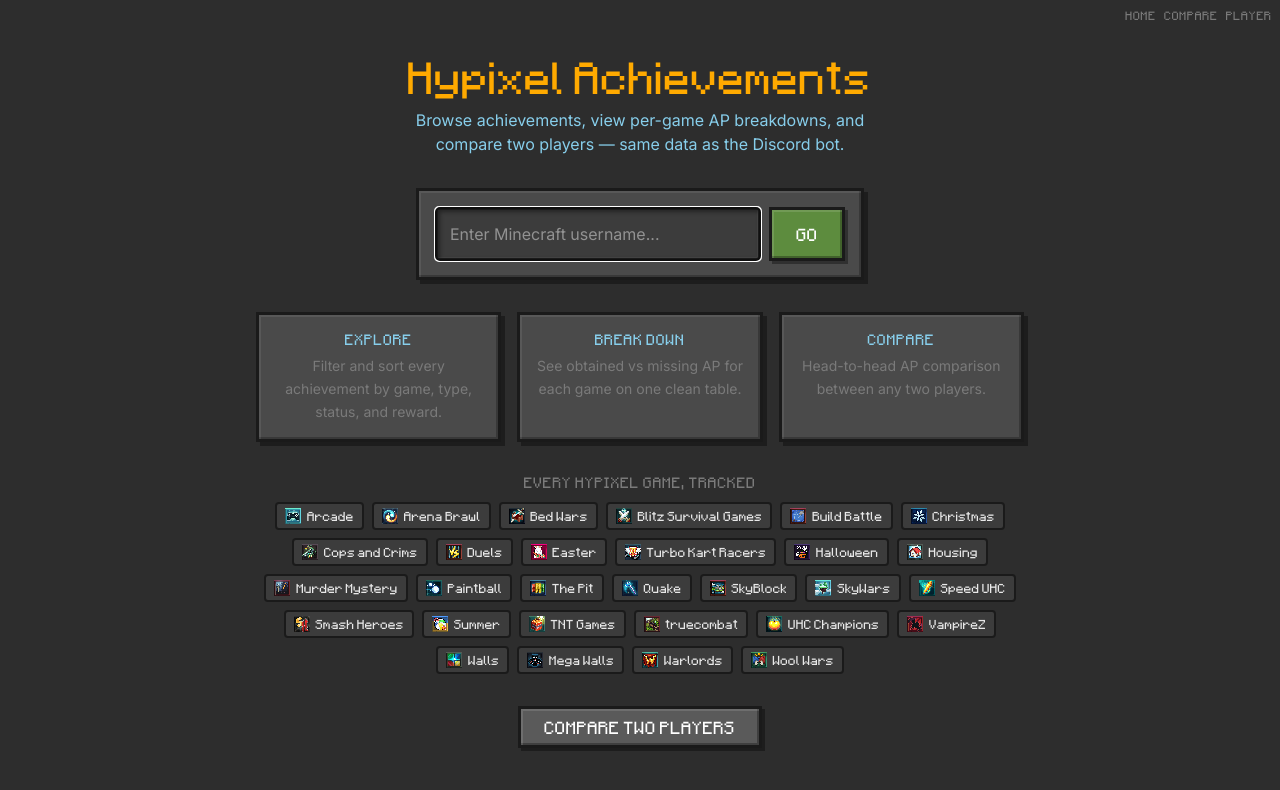
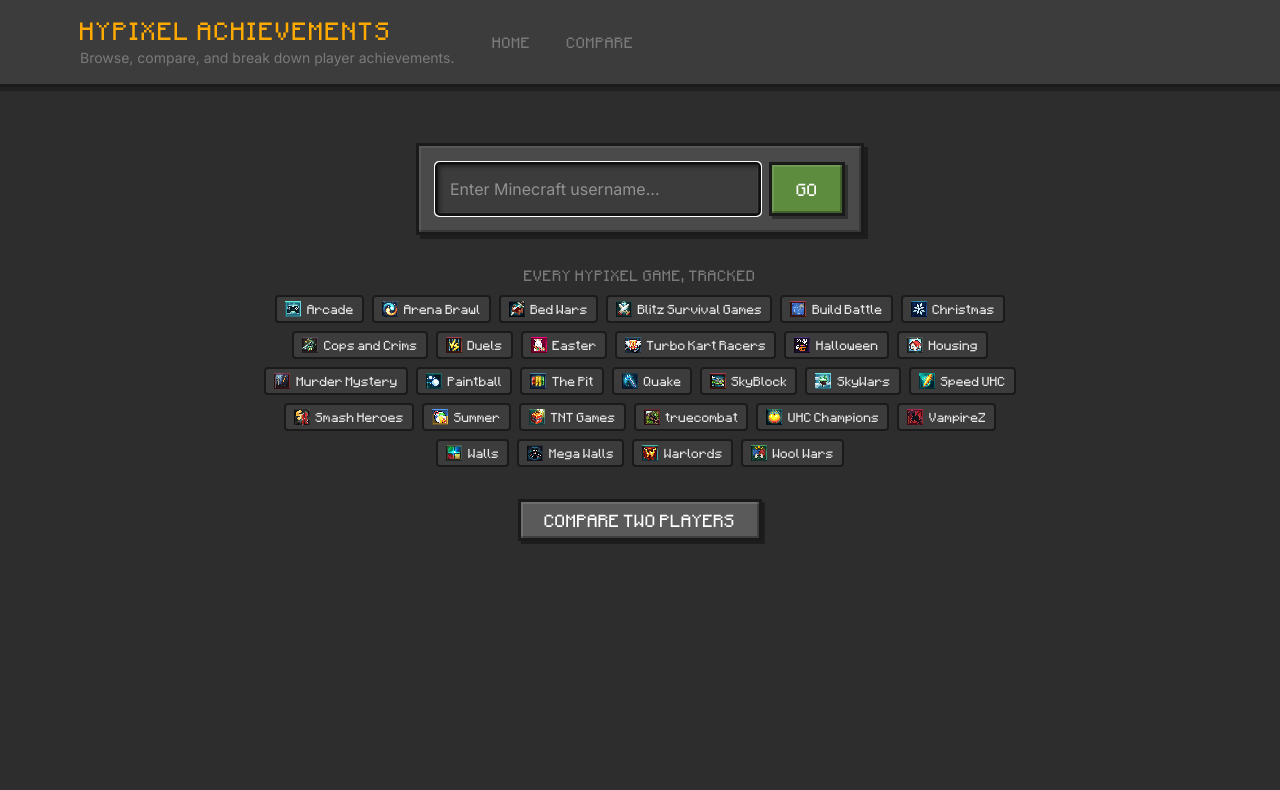
Before and after one commit to aymvngg/hypixel-achievements-nextjs, a Next.js app: page / in a window 1280 px wide. Shown: the top 790 px of the page. Built offline with nearby package versions, Linux system fonts and the light colour scheme.

Commit message:
feat: refactor layout and navigation components, add SiteHeader for improved player search functionality

```diff
--- a/app/(queries)/player/[username]/page.tsx
+++ b/app/(queries)/player/[username]/page.tsx
@@ -53,7 +53,6 @@
 				initialParams={filterParams}
 				compactViews={toCompactViews(data.views)}
 				games={data.games}
-				currentUsername={decoded}
 			/>
 		</div>
 	)
--- a/app/layout.tsx
+++ b/app/layout.tsx
@@ -1,50 +1,85 @@
-import type { Metadata } from 'next';
-import { Inter } from 'next/font/google';
-import localFont from 'next/font/local';
-import { CornerNav } from '@/components/layout/CornerNav';
-import './globals.css';
+import type { Metadata } from "next"
+import { Inter } from "next/font/google"
+import localFont from "next/font/local"
+import Link from "next/link"
+import { Suspense } from "react"
+import { SiteHeader } from "@/components/layout/SiteHeader"
+import "./globals.css"
 
 const inter = Inter({
-  variable: '--font-body',
-  subsets: ['latin'],
-  weight: ['400', '700'],
-  display: 'swap',
-});
+	variable: "--font-body",
+	subsets: ["latin"],
+	weight: ["400", "700"],
+	display: "swap",
+})
 
 const minecraft = localFont({
 	src: [
 		{
-      path: './fonts/minecraft.woff2',
-      weight: '400',
-      style: 'normal',
+			path: "./fonts/minecraft.woff2",
+			weight: "400",
+			style: "normal",
 		},
 		{
-      path: './fonts/minecraft.woff',
-      weight: '400',
-      style: 'normal',
+			path: "./fonts/minecraft.woff",
+			weight: "400",
+			style: "normal",
 		},
 	],
-  variable: '--font-pixel',
-  display: 'swap',
-  fallback: ['monospace'],
-});
+	variable: "--font-pixel",
+	display: "swap",
+	fallback: ["monospace"],
+})
 
 export const metadata: Metadata = {
-  title: 'Hypixel Achievements',
-  description: 'Browse, compare, and break down Hypixel player achievements',
-};
+	title: "Hypixel Achievements",
+	description: "Browse, compare, and break down Hypixel player achievements",
+}
 
 export default function RootLayout({
 	children,
 }: Readonly<{
-  children: React.ReactNode;
+	children: React.ReactNode
 }>) {
 	return (
 		<html lang="en" className={`${inter.variable} ${minecraft.variable}`}>
 			<body className="min-h-dvh flex flex-col bg-background text-foreground font-sans antialiased">
-        <CornerNav />
+				<Suspense
+					fallback={
+						<header className="w-full border-b-[3px] border-mc-border bg-mc-stone-dark shadow-[0_4px_0_rgba(0,0,0,0.28)]">
+							<div className="w-full max-w-6xl mx-auto px-4 py-4 flex flex-col gap-3 lg:flex-row lg:items-center lg:justify-between">
+								<div className="flex flex-col gap-3 lg:flex-row lg:items-center lg:gap-6">
+									<Link href="/" className="inline-flex flex-col gap-1 w-fit">
+										<span className="font-display text-lg sm:text-xl text-mc-gold tracking-[0.08em] uppercase">
+											Hypixel Achievements
+										</span>
+										<span className="text-xs sm:text-sm text-mc-stone-light">
+											Browse, compare, and break down player achievements.
+										</span>
+									</Link>
+									<nav className="flex flex-wrap items-center gap-2 text-xs font-display uppercase tracking-wider">
+										<Link
+											href="/"
+											className="px-3 py-1.5 border-2 border-transparent text-mc-stone-light hover:text-mc-gold hover:border-mc-border/60 hover:bg-black/15 transition-colors"
+										>
+											Home
+										</Link>
+										<Link
+											href="/compare"
+											className="px-3 py-1.5 border-2 border-transparent text-mc-stone-light hover:text-mc-gold hover:border-mc-border/60 hover:bg-black/15 transition-colors"
+										>
+											Compare
+										</Link>
+									</nav>
+								</div>
+							</div>
+						</header>
+					}
+				>
+					<SiteHeader />
+				</Suspense>
 				<main className="flex-1 w-full max-w-6xl mx-auto px-4 py-6">{children}</main>
 			</body>
 		</html>
-  );
+	)
 }
--- a/app/page.tsx
+++ b/app/page.tsx
@@ -1,54 +1,33 @@
-import Link from 'next/link';
-import { PlayerSearch } from '@/components/home/PlayerSearch';
-import { BlockPanel } from '@/components/ui/BlockPanel';
-import { PixelButton } from '@/components/ui/PixelButton';
-import { PixelImg } from '@/components/ui/PixelImg';
-import { ALL_GAME_KEYS, formatGameLabel, gameIconUrl } from '@/lib/util/games';
+import Link from "next/link"
+import { PlayerSearch } from "@/components/home/PlayerSearch"
+import { BlockPanel } from "@/components/ui/BlockPanel"
+import { PixelButton } from "@/components/ui/PixelButton"
+import { PixelImg } from "@/components/ui/PixelImg"
+import { ALL_GAME_KEYS, formatGameLabel, gameIconUrl } from "@/lib/util/games"
 
 const features = [
 	{
-    title: 'Explore',
-    body: 'Filter and sort every achievement by game, type, status, and reward.',
+		title: "Explore",
+		body: "Filter and sort every achievement by game, type, status, and reward.",
 	},
 	{
-    title: 'Break down',
-    body: 'See obtained vs missing AP for each game on one clean table.',
+		title: "Break down",
+		body: "See obtained vs missing AP for each game on one clean table.",
 	},
 	{
-    title: 'Compare',
-    body: 'Head-to-head AP comparison between any two players.',
+		title: "Compare",
+		body: "Head-to-head AP comparison between any two players.",
 	},
-];
+]
 
 export default async function HomePage() {
-  'use cache';
+	"use cache"
 
-  const gameKeys = ALL_GAME_KEYS.filter((k) => k !== 'general' && k !== 'skyclash');
+	const gameKeys = ALL_GAME_KEYS.filter((k) => k !== "general" && k !== "skyclash")
 
 	return (
 		<div className="space-y-8 py-8">
-      <div className="text-center space-y-3">
-        <h1 className="font-[family-name:var(--font-pixel)] text-3xl sm:text-4xl text-mc-gold">
-          Hypixel Achievements
-        </h1>
-        <p className="text-mc-sky max-w-lg mx-auto text-sm sm:text-base">
-          Browse achievements, view per-game AP breakdowns, and compare two players — same data as
-          the Discord bot.
-        </p>
-      </div>
-
 			<PlayerSearch />
-
-      <div className="grid sm:grid-cols-3 gap-4 max-w-3xl mx-auto">
-        {features.map((f) => (
-          <BlockPanel key={f.title} className="text-center space-y-2">
-            <p className="font-[family-name:var(--font-pixel)] text-mc-sky uppercase text-xs tracking-wider">
-              {f.title}
-            </p>
-            <p className="text-sm text-mc-stone-light leading-relaxed">{f.body}</p>
-          </BlockPanel>
-        ))}
-      </div>
 
 			<div className="max-w-3xl mx-auto">
 				<p className="text-center text-xs font-[family-name:var(--font-pixel)] uppercase text-mc-stone-light tracking-wider mb-3">
@@ -56,26 +35,20 @@
 				</p>
 				<div className="flex flex-wrap justify-center gap-2">
 					{gameKeys.map((key) => {
-            const icon = gameIconUrl(key);
-            if (!icon) return null;
+						const icon = gameIconUrl(key)
+						if (!icon) return null
 						return (
 							<span
 								key={key}
 								title={formatGameLabel(key)}
 								className="flex items-center gap-1.5 px-2 py-1 rounded-sm border-2 border-mc-border bg-mc-stone-dark"
 							>
-                <PixelImg
-                  src={icon}
-                  alt=""
-                  width={16}
-                  height={16}
-                  className="shrink-0"
-                />
+								<PixelImg src={icon} alt="" width={16} height={16} className="shrink-0" />
 								<span className="text-[0.65rem] font-[family-name:var(--font-pixel)] text-foreground">
 									{formatGameLabel(key)}
 								</span>
 							</span>
-            );
+						)
 					})}
 				</div>
 			</div>
@@ -88,5 +61,5 @@
 				</Link>
 			</div>
 		</div>
-  );
+	)
 }
--- a/components/achievements/GameSidebar.tsx
+++ b/components/achievements/GameSidebar.tsx
@@ -1,6 +1,5 @@
 "use client"
 
-import { PlayerSwitchSearch } from "@/components/achievements/PlayerSwitchSearch"
 import { BlockPanel } from "@/components/ui/BlockPanel"
 import { PixelImg } from "@/components/ui/PixelImg"
 import { formatGameLabel, gameIconUrl } from "@/lib/util/games"
@@ -68,14 +67,12 @@
 	params,
 	totalStat,
 	gameStats,
-	currentUsername,
 	onGameSelect,
 }: {
 	games: string[]
 	params: AchievementSearchParams
 	totalStat: GameStat
 	gameStats: Record<string, GameStat>
-	currentUsername: string
 	onGameSelect: (game: string | undefined) => void
 }) {
 	const sortedGames = [...games].sort((a, b) => formatGameLabel(a).localeCompare(formatGameLabel(b)))
@@ -83,7 +80,6 @@
 
 	return (
 		<BlockPanel className="p-2 lg:max-h-[calc(100dvh-3rem)] lg:overflow-y-auto">
-			<PlayerSwitchSearch currentUsername={currentUsername} />
 			<nav className="flex flex-col gap-0.5">
 				<GameNavItem
 					active={!activeGame}
--- a/components/achievements/PlayerAchievementsExplorer.tsx
+++ b/components/achievements/PlayerAchievementsExplorer.tsx
@@ -17,12 +17,10 @@
 	initialParams,
 	compactViews,
 	games,
-	currentUsername,
 }: {
 	initialParams: AchievementSearchParams
 	compactViews: CompactAchievementView[]
 	games: string[]
-	currentUsername: string
 }) {
 	const [views] = useState(() => fromCompactViews(compactViews))
 	const [params, setParams] = useState(initialParams)
@@ -71,7 +69,6 @@
 					params={params}
 					totalStat={totalStat}
 					gameStats={gameStats}
-					currentUsername={currentUsername}
 					onGameSelect={(game) => updateParams({ game })}
 				/>
 			</aside>
--- a/components/layout/CornerNav.tsx
+++ /dev/null
@@ -1,23 +0,0 @@
-import Link from 'next/link';
-
-const LINKS = [
-  { href: '/', label: 'Home' },
-  { href: '/compare', label: 'Compare' },
-  { href: '/player', label: 'Player' },
-];
-
-export function CornerNav() {
-  return (
-    <nav className="fixed top-2 right-2 z-50 flex gap-2">
-      {LINKS.map((l) => (
-        <Link
-          key={l.href}
-          href={l.href}
-          className="font-[family-name:var(--font-pixel)] text-[0.6rem] uppercase tracking-wider text-mc-stone-light hover:text-mc-gold transition-colors"
-        >
-          {l.label}
-        </Link>
-      ))}
-    </nav>
-  );
-}
--- /dev/null
+++ b/components/layout/SiteHeader.tsx
@@ -0,0 +1,81 @@
+"use client"
+
+import Link from "next/link"
+import { usePathname, useRouter, useSearchParams } from "next/navigation"
+import type { FormEvent } from "react"
+import { PlayerSearchInput } from "@/components/home/PlayerSearchInput"
+import { PixelButton } from "@/components/ui/PixelButton"
+import { validatePlayerQuery } from "@/lib/util/validate"
+
+function getCurrentUsername(pathname: string): string | undefined {
+	if (!pathname.startsWith("/player/")) return undefined
+	const segments = pathname.split("/").filter(Boolean)
+	if (segments.length < 2) return undefined
+	return decodeURIComponent(segments[1])
+}
+
+export function SiteHeader() {
+	const pathname = usePathname()
+	const router = useRouter()
+	const searchParams = useSearchParams()
+	const currentUsername = getCurrentUsername(pathname)
+	const showPlayerSearch = pathname !== "/"
+
+	function handleSubmit(event: FormEvent<HTMLFormElement>) {
+		event.preventDefault()
+		const formData = new FormData(event.currentTarget)
+		const raw = formData.get("username")
+		if (typeof raw !== "string") return
+
+		const query = validatePlayerQuery(raw)
+		const currentQuery = searchParams.toString()
+		const nextUrl = `/player/${encodeURIComponent(query)}${currentQuery ? `?${currentQuery}` : ""}`
+		router.push(nextUrl)
+	}
+
+	return (
+		<header className="w-full border-b-[3px] border-mc-border bg-mc-stone-dark shadow-[0_4px_0_rgba(0,0,0,0.28)]">
+			<div className="w-full max-w-6xl mx-auto px-4 py-4 flex flex-col gap-3 lg:flex-row lg:items-center lg:justify-between">
+				<div className="flex flex-col gap-3 lg:flex-row lg:items-center lg:gap-6">
+					<Link href="/" className="inline-flex flex-col gap-1 w-fit">
+						<span className="font-display text-lg sm:text-xl text-mc-gold tracking-[0.08em] uppercase">
+							Hypixel Achievements
+						</span>
+						<span className="text-xs sm:text-sm text-mc-stone-light">
+							Browse, compare, and break down player achievements.
+						</span>
+					</Link>
+					<nav className="flex flex-wrap items-center gap-2 text-xs font-display uppercase tracking-wider">
+						<Link
+							href="/"
+							className="px-3 py-1.5 border-2 border-transparent text-mc-stone-light hover:text-mc-gold hover:border-mc-border/60 hover:bg-black/15 transition-colors"
+						>
+							Home
+						</Link>
+						<Link
+							href="/compare"
+							className="px-3 py-1.5 border-2 border-transparent text-mc-stone-light hover:text-mc-gold hover:border-mc-border/60 hover:bg-black/15 transition-colors"
+						>
+							Compare
+						</Link>
+					</nav>
+				</div>
+
+				{showPlayerSearch ? (
+					<form onSubmit={handleSubmit} className="flex gap-2 w-full lg:w-auto lg:min-w-76">
+						<PlayerSearchInput
+							key={currentUsername ?? "player-search"}
+							defaultValue={currentUsername}
+							autoFocus={false}
+							placeholder="Switch player..."
+							className="px-2.5 py-2 text-sm"
+						/>
+						<PixelButton type="submit" variant="grass" className="px-4 shrink-0">
+							Go
+						</PixelButton>
+					</form>
+				) : null}
+			</div>
+		</header>
+	)
+}
```
Lines whose indentation alone changed are shown as unchanged.
